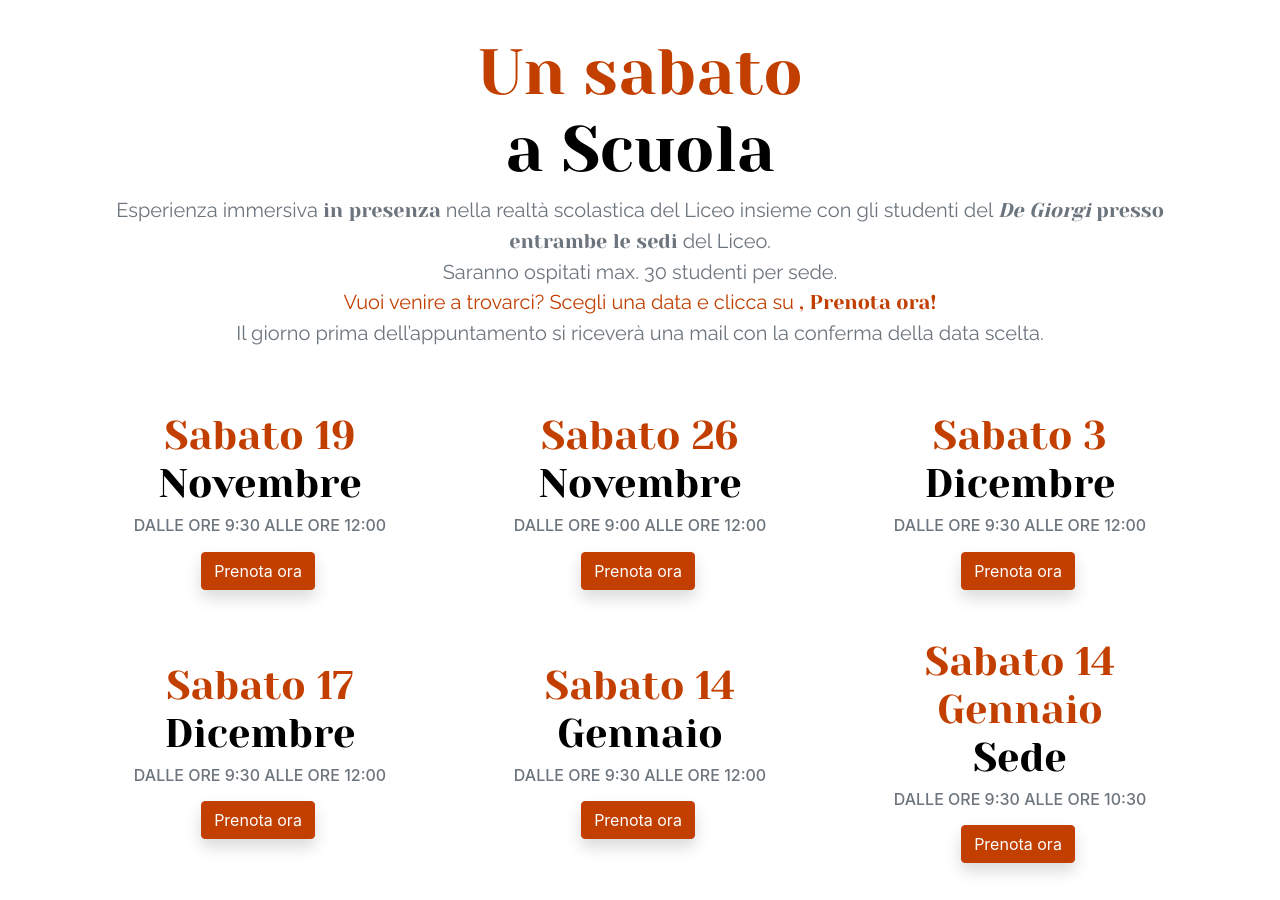
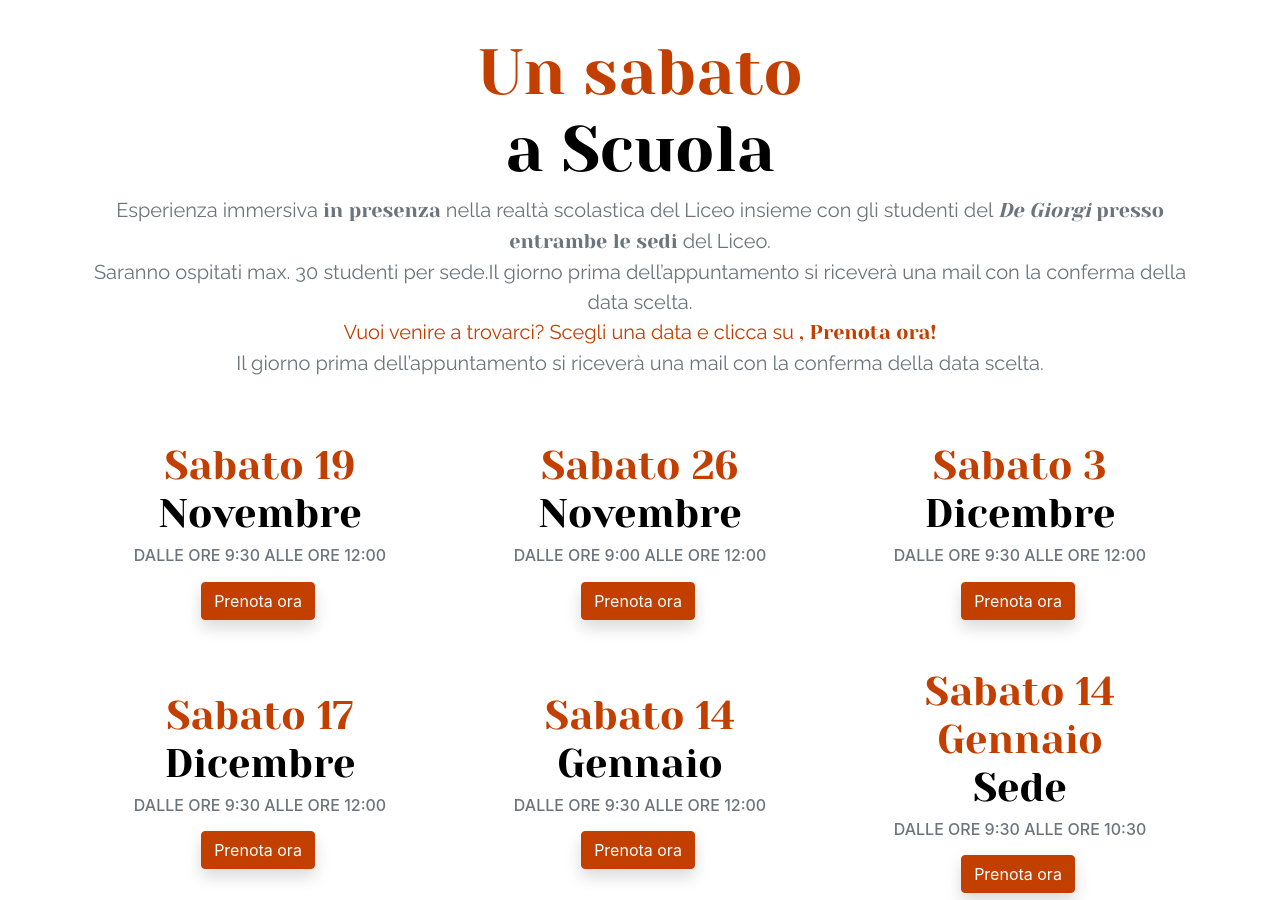
Before and after one commit to PiervitoCreanza/orientamento.liceodegiorgi.edu.it, a Jekyll site: the page built from incontri.html, in a window 1280 px wide and 900 px high, scrolled down 2351 px. Built offline with Jekyll 4.4.1, drawn with Linux system fonts in a browser that asks for light colours.

Commit message:
Updated '_data/incontri.json' via CloudCannon

```diff
--- a/_data/incontri.json
+++ b/_data/incontri.json
@@ -66,7 +66,7 @@
 		},
 		{
 			"titolo": "<span class='text-red'>Un sabato</span></br>a Scuola",
-			"sottotitolo": "Esperienza immersiva <b>in presenza</b> nella realtà scolastica del Liceo insieme con gli studenti del <b><i>De Giorgi</i> presso entrambe le sedi</b> del Liceo.<br> Saranno ospitati max. 30 studenti per sede.<br> <span class='text-red'> Vuoi venire a trovarci? Scegli una data e clicca su <b>, Prenota ora! </b></span></br>  Il giorno prima dell’appuntamento si riceverà una mail con la conferma della data scelta.",
+			"sottotitolo": "Esperienza immersiva <b>in presenza</b> nella realtà scolastica del Liceo insieme con gli studenti del <b><i>De Giorgi</i> presso entrambe le sedi</b> del Liceo.<br> Saranno ospitati max. 30 studenti per sede.Il giorno prima dell’appuntamento si riceverà una mail con la conferma della data scelta.<br> <span class='text-red'> Vuoi venire a trovarci? Scegli una data e clicca su <b>, Prenota ora! </b></span></br>  Il giorno prima dell’appuntamento si riceverà una mail con la conferma della data scelta.",
 			"date": [
 				{
 					"giorno": "Sabato 19",
```
